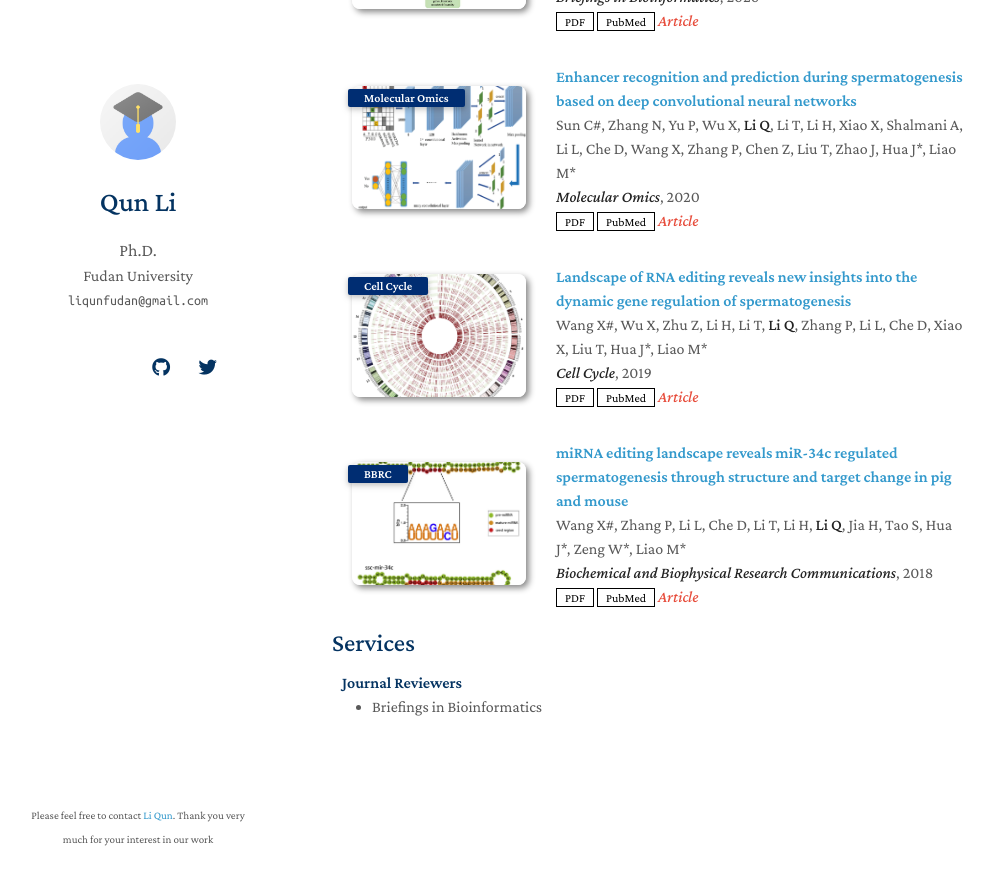
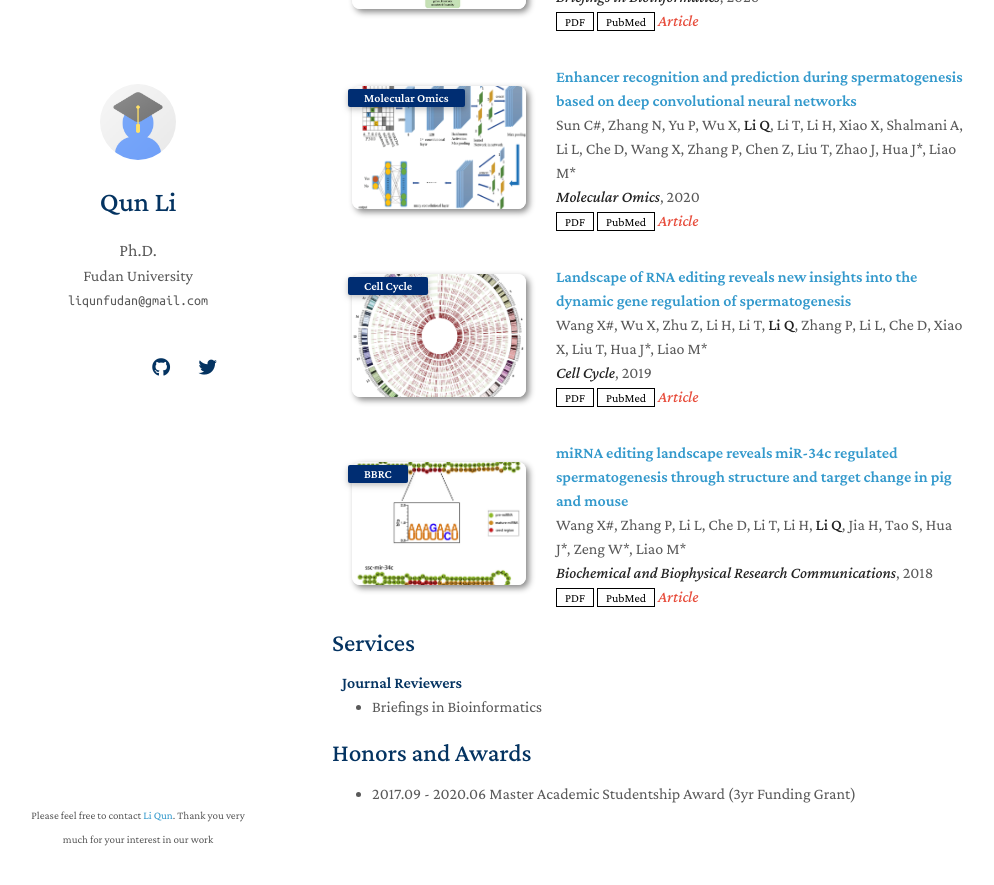
Before and after one commit to liqunbio/liqunbio.github.io, a Jekyll site: the page built from index.md, in a window 1280 px wide and 900 px high, scrolled down 2650 px. Shown: the top 885 px of the window, without its empty margins (138-1132 px from the left). Built offline with Jekyll 4.4.1, drawn with Linux system fonts in a browser that asks for light colours; nearby versions of some CDN libraries; a style sheet for code colours, icons or effects is not loaded; our own code applies the rules of GitHub Pages for plain Markdown files.

Commit message:
Update index.md

```diff
--- a/index.md
+++ b/index.md
@@ -35,3 +35,7 @@ Expression Regulation <br>
 {% include_relative _includes/publications.md %}
 
 {% include_relative _includes/services.md %}
+
+## Honors and Awards
+
+- 2017.09 - 2020.06 Master Academic Studentship Award (3yr Funding Grant)
```
